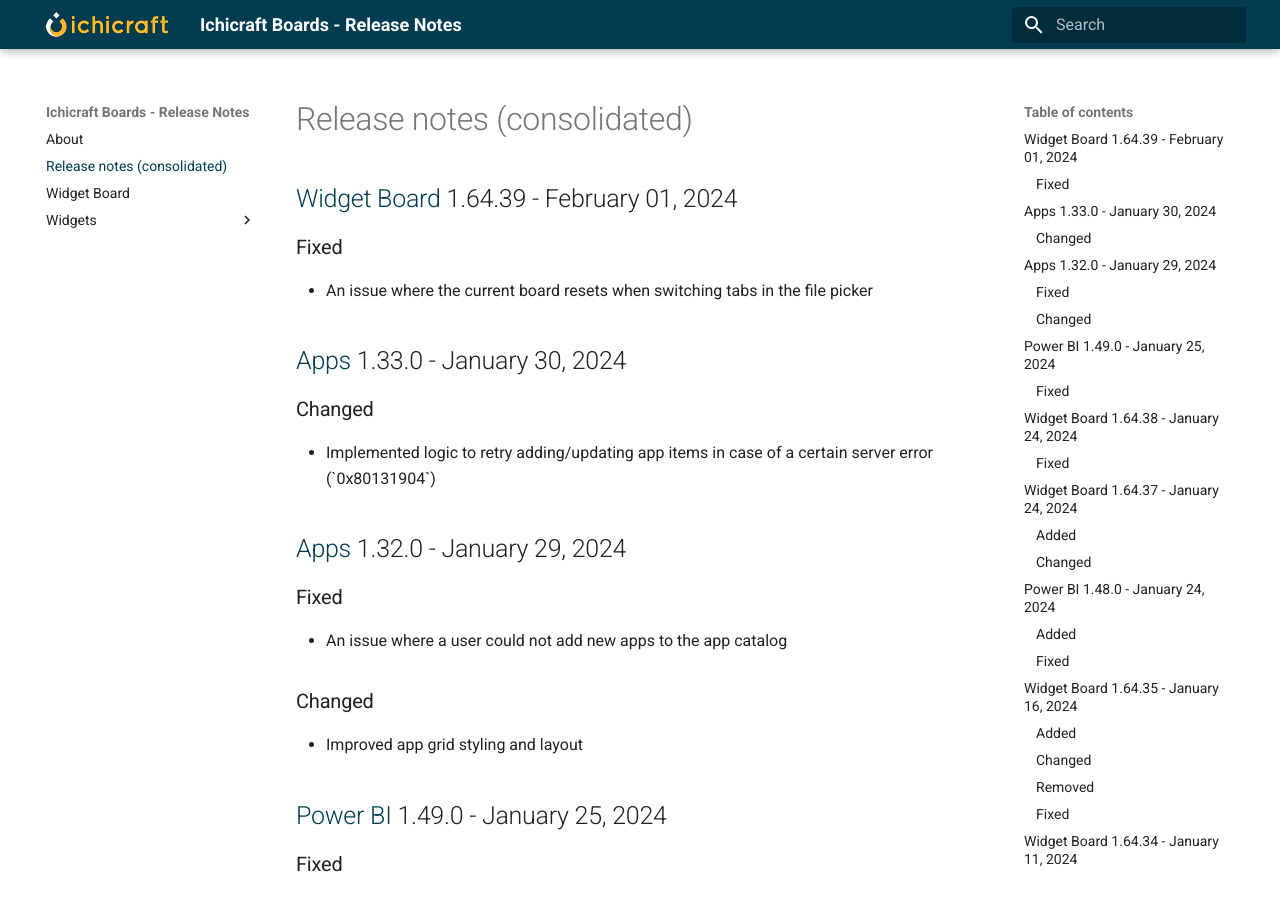
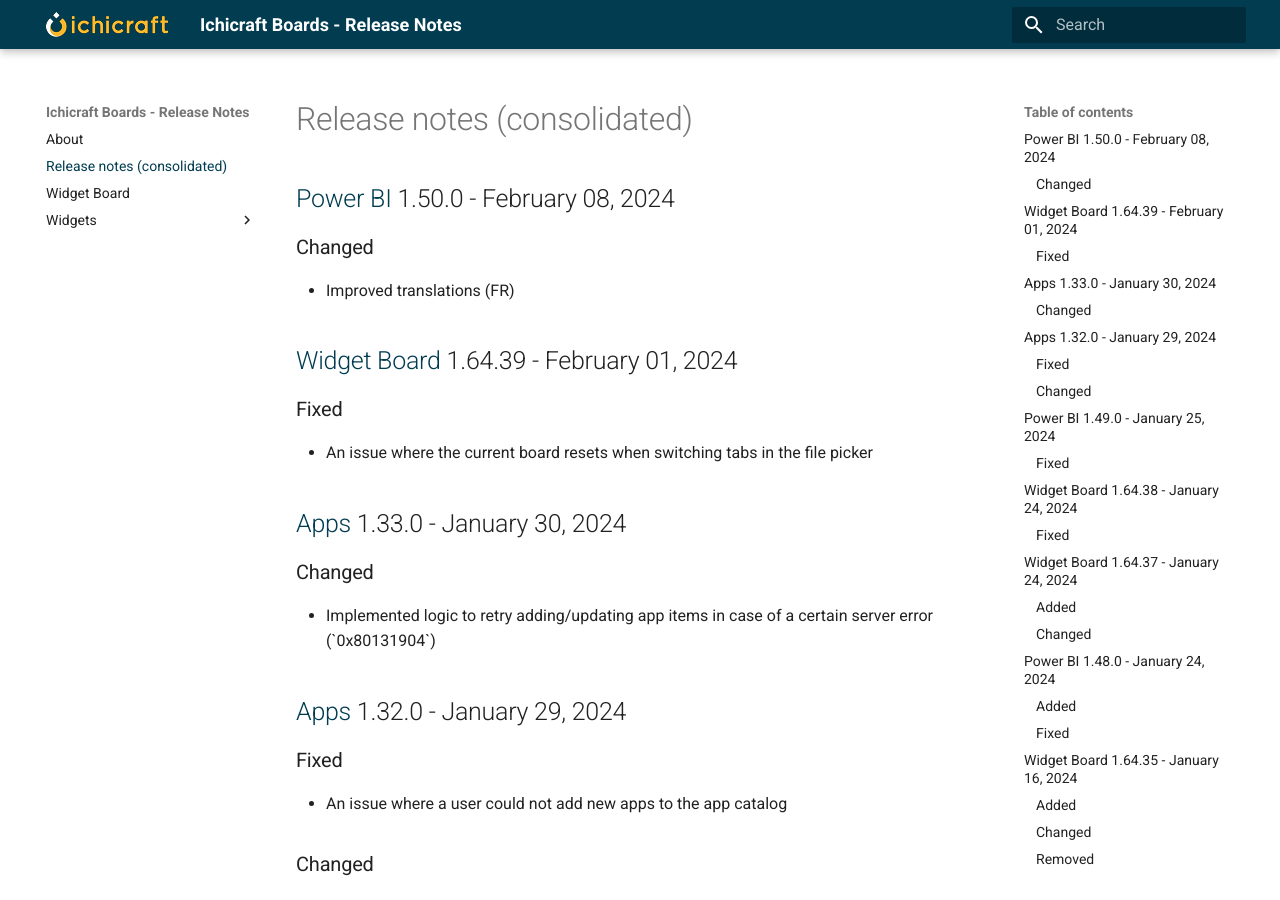
Before and after one commit to ichicraft/widgets-docs, an MkDocs documentation site: the page built from docs/Release-notes-(consolidated).md, in a window 1280 px wide and 900 px high. Built offline with MkDocs 1.6.1 and Material for MkDocs 9.7.7, drawn with Linux system fonts in a browser that asks for light colours.

Commit message:
Release notes updated by BuildService

```diff
--- a/docs/Release-notes-(consolidated).md
+++ b/docs/Release-notes-(consolidated).md
@@ -1,3 +1,8 @@
+## [Power BI](./Widgets/Power BI.md) 1.50.0 - February 08, 2024
+
+### Changed
+- Improved translations (FR)
+
 ## [Widget Board](./Widget Board.md) 1.64.39 - February 01, 2024
 
 ### Fixed
--- a/docs/Widgets/Power BI.md
+++ b/docs/Widgets/Power BI.md
@@ -1,3 +1,8 @@
+## 1.50.0 - February 08, 2024
+
+### Changed
+- Improved translations (FR)
+
 ## 1.49.0 - January 25, 2024
 
 ### Fixed
```
